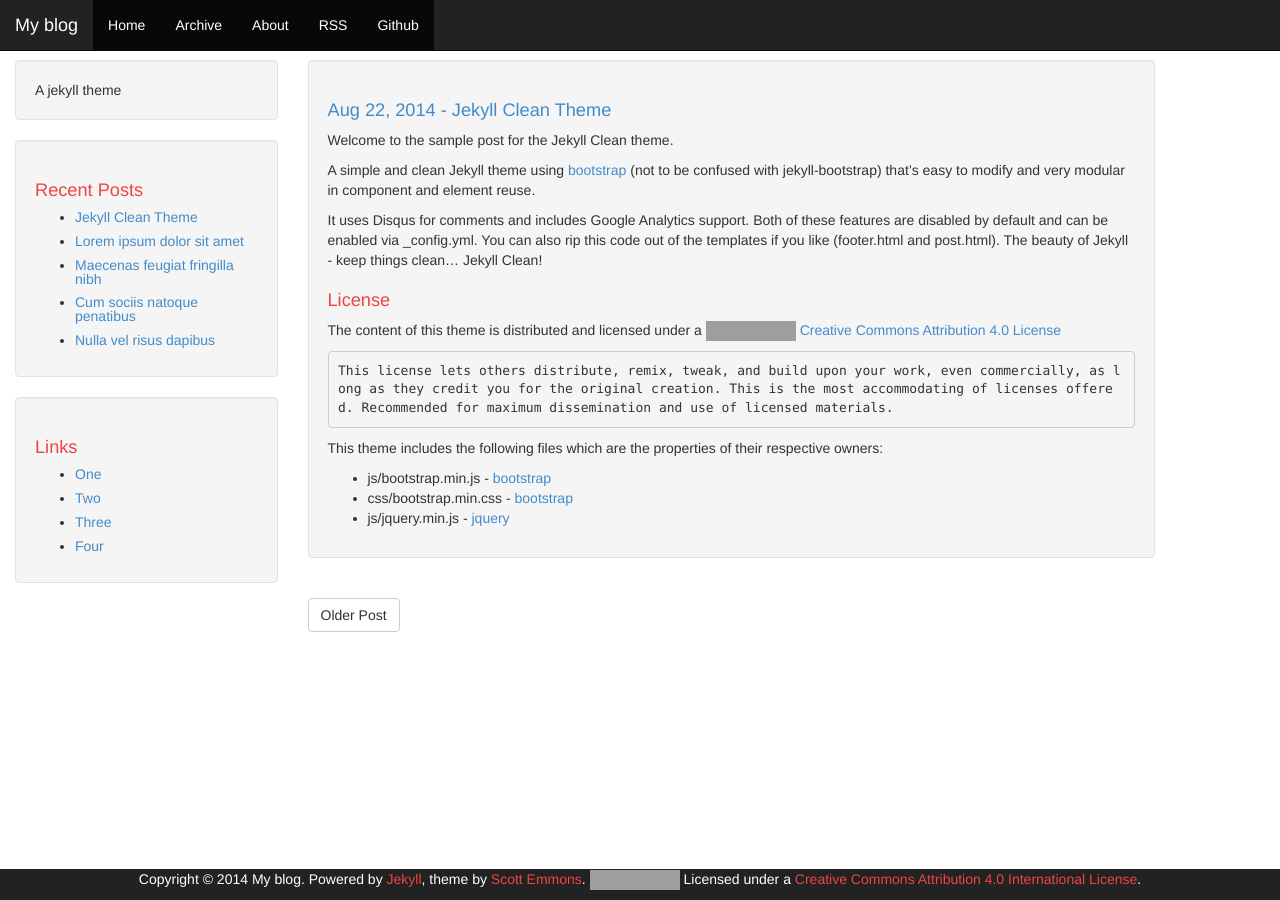
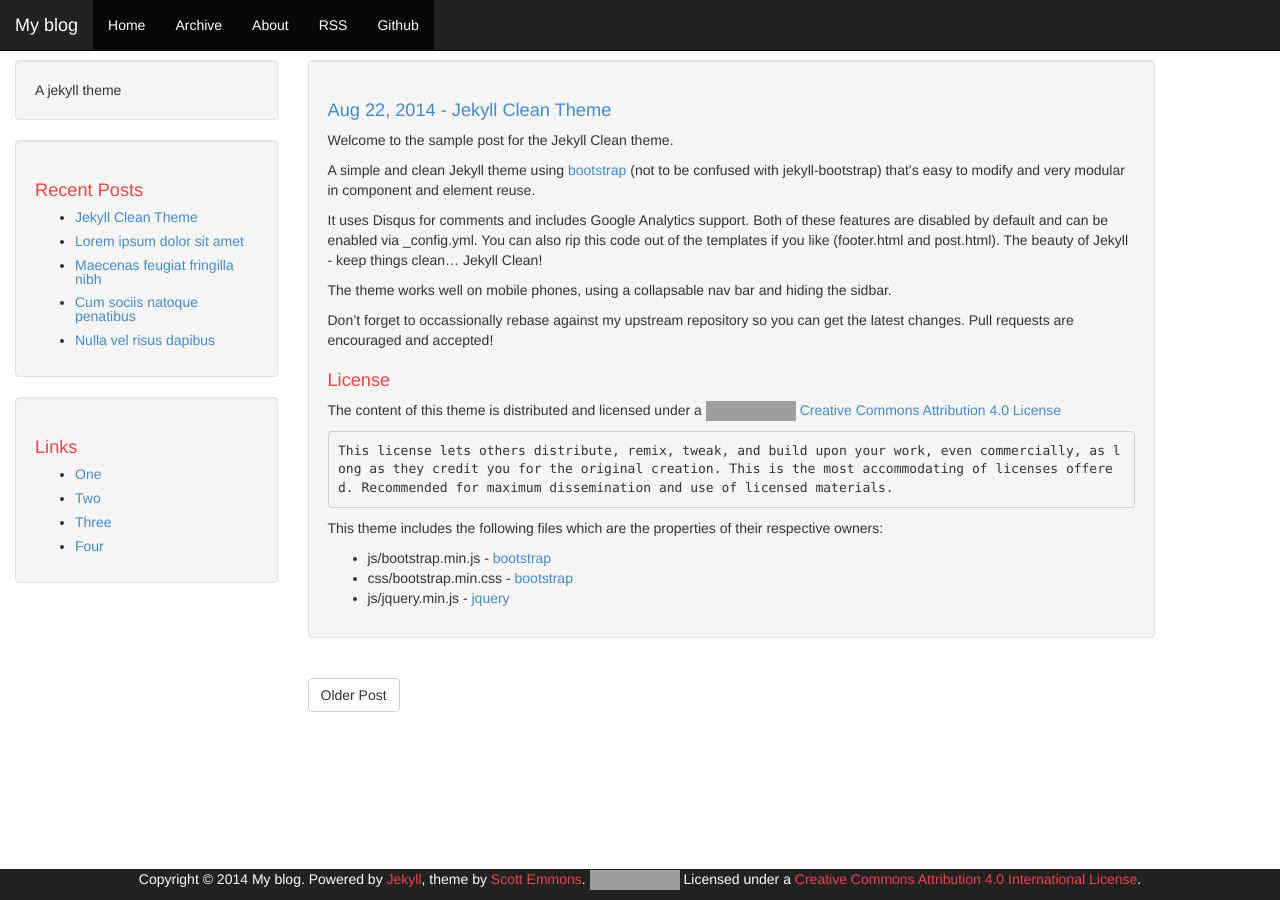
Before and after one commit to scotte/jekyll-clean, a Jekyll site: the page built from _posts/2014-08-22-jekyll-clean-theme.md, in a window 1280 px wide. Built offline with Jekyll 4.4.1, drawn with Linux system fonts in a browser that asks for light colours; Markdown is read by kramdown in place of the engine named in the settings; grey boxes are pictures that could not be loaded.

Commit message:
Update readme and copied into 1st post

```diff
--- a/_posts/2014-08-22-jekyll-clean-theme.md
+++ b/_posts/2014-08-22-jekyll-clean-theme.md
@@ -12,9 +12,15 @@ A simple and clean Jekyll theme using [bootstrap](http://getbootstrap.com)
 modular in component and element reuse.
 
 It uses Disqus for comments and includes Google Analytics support. Both of
-these features are disabled by default and can be enabled via _config.yml. You
+these features are disabled by default and can be enabled via \_config.yml. You
 can also rip this code out of the templates if you like (footer.html and post.html).
 The beauty of Jekyll - keep things clean... Jekyll Clean!
+
+The theme works well on mobile phones, using a collapsable nav bar and hiding the
+sidbar.
+
+Don't forget to occassionally rebase against my upstream repository so you can get
+the latest changes. Pull requests are encouraged and accepted!
 
 License
 =======
```
Also changed, not shown: README.md (+7 -1 lines).
